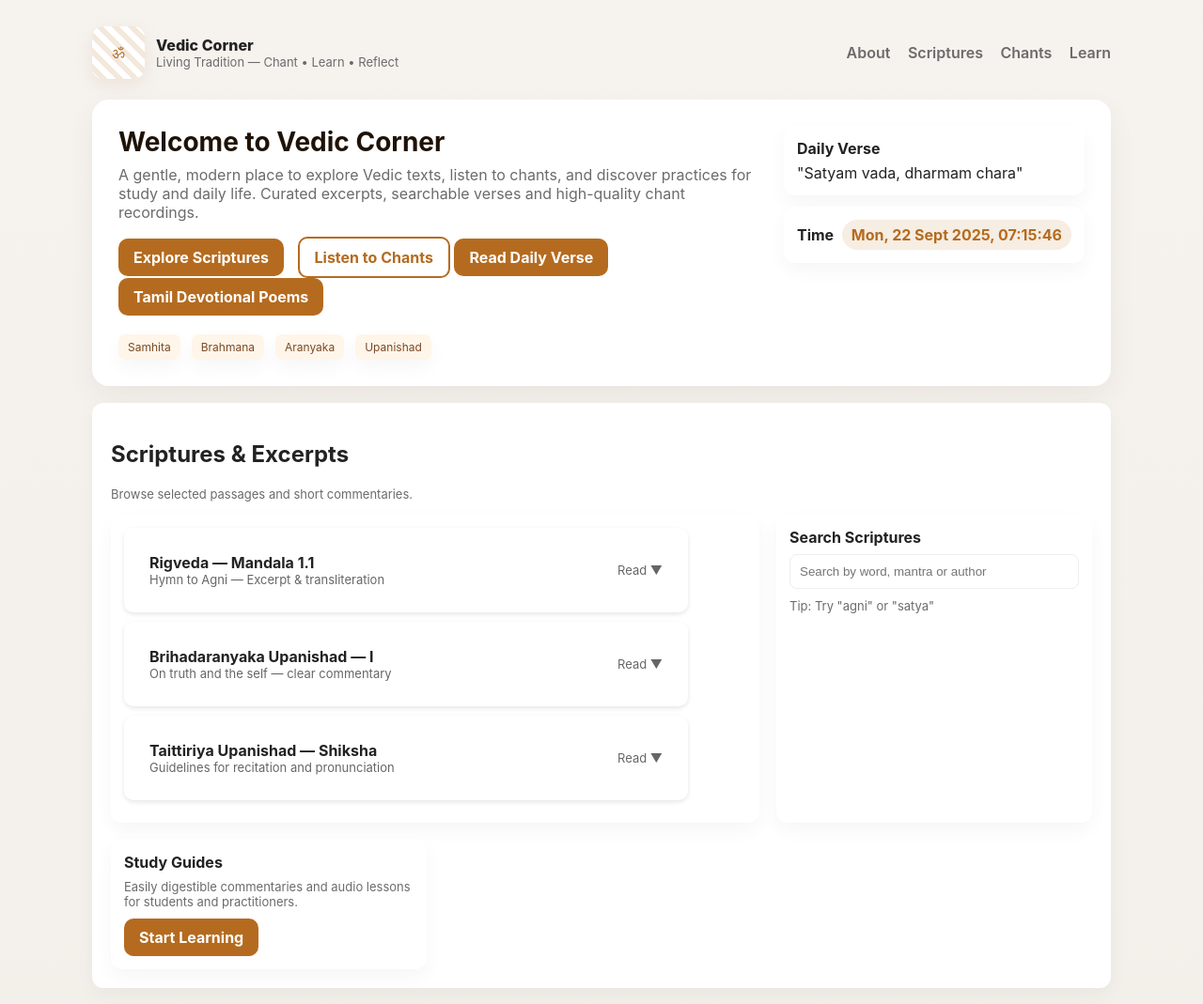
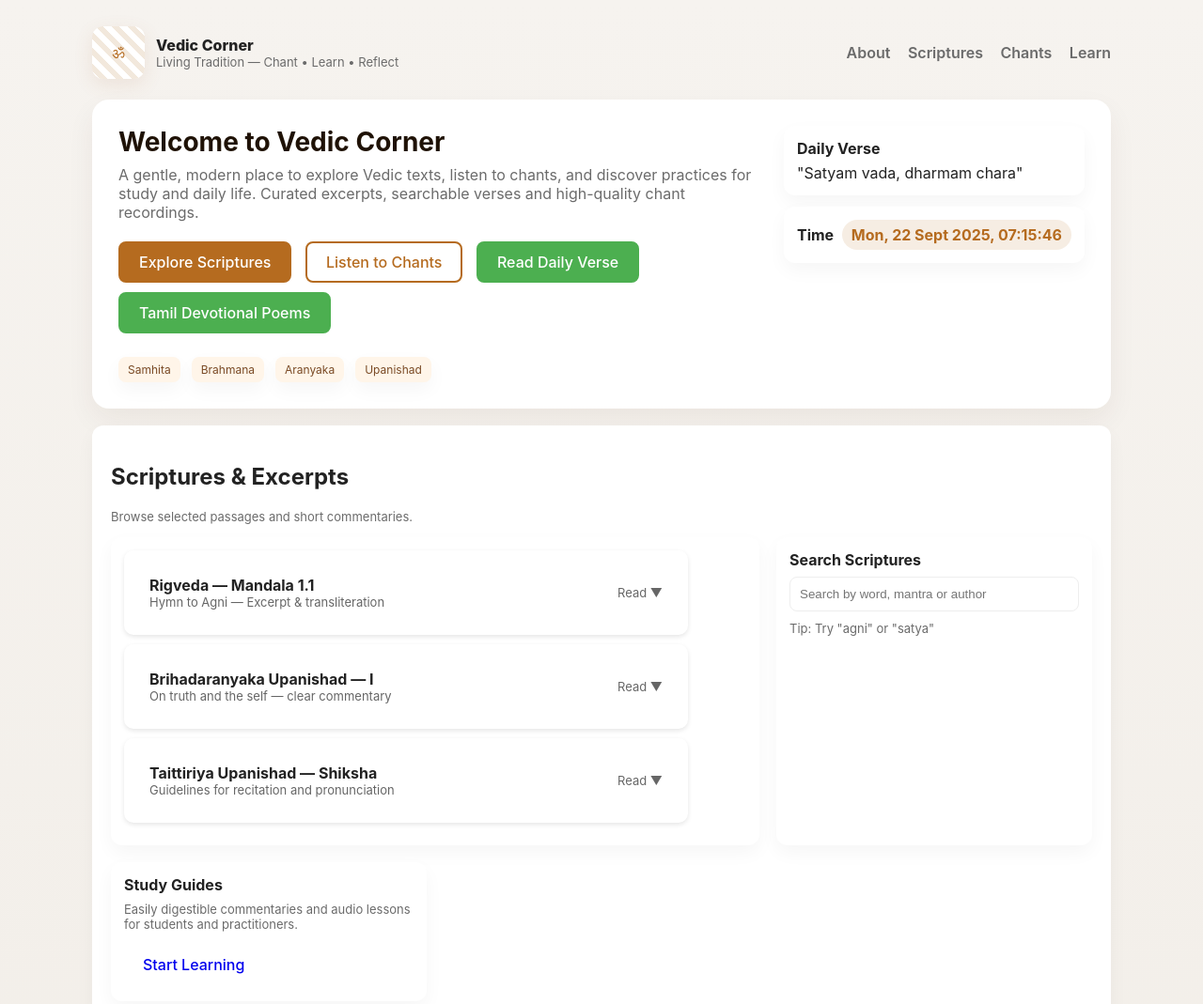
Before and after one commit to leomani2714/Vedaverse, a plain HTML site: page index.html in a window 1280 px wide. Shown: the top 1069 px of the page at 94% size. Drawn offline with Linux system fonts and the light colour scheme.

Commit message:
Add files via upload
Index commit

```diff
--- a/index.html
+++ b/index.html
@@ -99,12 +99,47 @@
 
         .btn {
             display: inline-block;
-            padding: 10px 16px;
-            border-radius: 10px;
-            background: var(--accent);
-            color: white;
+            padding: 10px 20px;
+            margin: 5px 10px 5px 0;
+            font-size: 16px;
             text-decoration: none;
-            font-weight: 700
+            border-radius: 8px;
+            transition: all 0.3s ease;
+            font-weight: 500;
+            cursor: pointer;
+        }
+
+        .btn-primary {
+            background-color: var(--accent, #ff5722);
+            color: #fff;
+            border: 2px solid var(--accent, #ff5722);
+        }
+
+        .btn-primary:hover {
+            background-color: #fff;
+            color: var(--accent, #ff5722);
+        }
+
+        .btn-outline {
+            background: transparent;
+            color: var(--accent, #ff5722);
+            border: 2px solid var(--accent, #ff5722);
+        }
+
+        .btn-outline:hover {
+            background-color: var(--accent, #ff5722);
+            color: #fff;
+        }
+
+        .btn-secondary {
+            background-color: #4caf50;
+            color: #fff;
+            border: 2px solid #4caf50;
+        }
+
+        .btn-secondary:hover {
+            background-color: #fff;
+            color: #4caf50;
         }
 
         .card {
@@ -280,12 +315,10 @@
                 <p class="lead">A gentle, modern place to explore Vedic texts, listen to chants, and discover practices
                     for study and daily life. Curated excerpts, searchable verses and high-quality chant recordings.</p>
                 <div class="cta">
-                    <a class="btn" href="#scriptures">Explore Scriptures</a>
-                    <a class="btn" href="#chants"
-                        style="background:transparent;border:2px solid var(--accent);color:var(--accent);margin-left:10px">Listen
-                        to Chants</a>
-                    <a class="btn" href="verse.html" target="_blank">Read Daily Verse</a>
-                    <a class="btn" href="tamil_poems.html" target="_blank">Tamil Devotional Poems</a>
+                    <a class="btn btn-primary" href="#scriptures">Explore Scriptures</a>
+                    <a class="btn btn-outline" href="#chants">Listen to Chants</a>
+                    <a class="btn btn-secondary" href="verse.html" target="_blank">Read Daily Verse</a>
+                    <a class="btn btn-secondary" href="tamil_poems.html" target="_blank">Tamil Devotional Poems</a>
                 </div>
 
 
```
